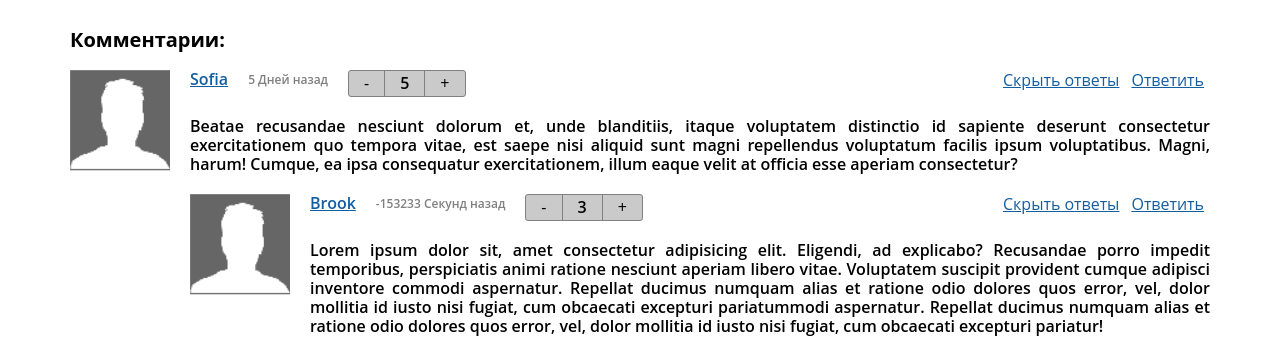
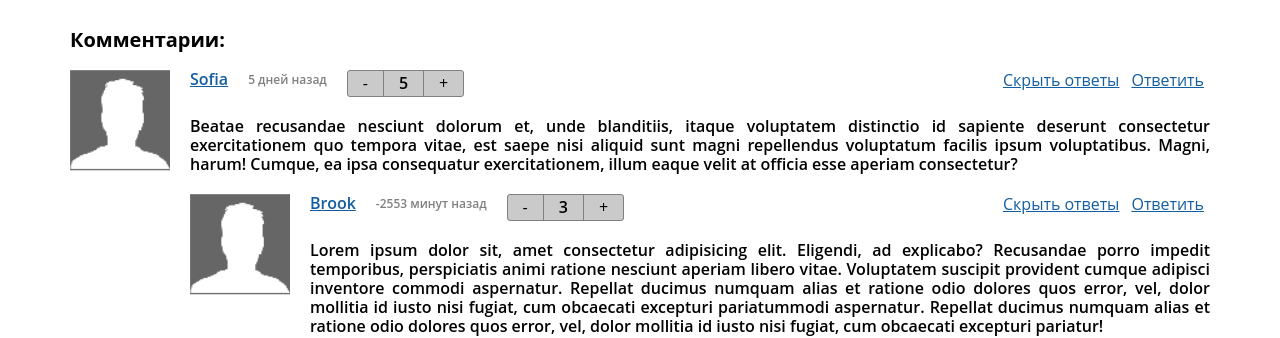
Before and after one commit to iwahid/byndyusoft-t, a React (Create React App) app in the folder byndyusoft-comments/: page / in a window 1280 px wide. Shown: the part 531-869 px from the top of the page. Built offline with nearby package versions, Linux system fonts and the light colour scheme.

Commit message:
Мелкие исправления
Исправления в написании дат.
Увеличен отступ у текстового поля комментария

```diff
--- a/byndyusoft-comments/src/components/comments/commentItem/commentItem.jsx
+++ b/byndyusoft-comments/src/components/comments/commentItem/commentItem.jsx
@@ -38,17 +38,16 @@ function CommentItem(props) {
 
     let result = {}
 
-    /* FIXME: удалить логи от отладки */
     if (timePassed > msInDay) {
-      result = correctName(Math.round(timePassed / 60 / 60 / 1000 / 24), ["День", "Дня", "Дней"])
+      result = correctName(Math.round(timePassed / 60 / 60 / 1000 / 24), ["день", "дня", "дней"])
     } else if (timePassed > msInHour) {
-      result = correctName(Math.round(timePassed / 60 / 60 / 1000), ["Час", "Часа", "Часов"])
-    } else if (timePassed > msInMinute) {
-      result = correctName(Math.round(timePassed / 60 / 1000), ["Минуту", "Минуты", "Минут"])
-    } else {
+      result = correctName(Math.round(timePassed / 60 / 60 / 1000), ["час", "часа", "часов"])
+    } else /* if (timePassed > msInMinute) */ { /* расскоментировать, что бы заработал отчёт секунд. + заменить ceil на round */
+      result = correctName(Math.ceil(timePassed / 60 / 1000), ["минуту", "минуты", "минут"])
+    } /* else {
       result = correctName(Math.round(timePassed / 1000), ["Секунду", "Секунды", "Секунд"])
-      /* NOTE: в требованиях не было указано про секунды, но они были добавлены для большей наглядности */
-    }
+      // NOTE: в требованиях не было указано про секунды, но они были добавлены на этапе разработки для большей наглядности
+    } */
 
     function correctName(timePassed, titlesArr) {
 
--- a/byndyusoft-comments/src/components/comments/commentItem/commentItem.scss
+++ b/byndyusoft-comments/src/components/comments/commentItem/commentItem.scss
@@ -84,7 +84,7 @@
   }
 
   &__text {
-    min-height: 3rem;
+    min-height: 4rem;
     margin-bottom: 2rem;
     line-height: 1.2;
   }
```
